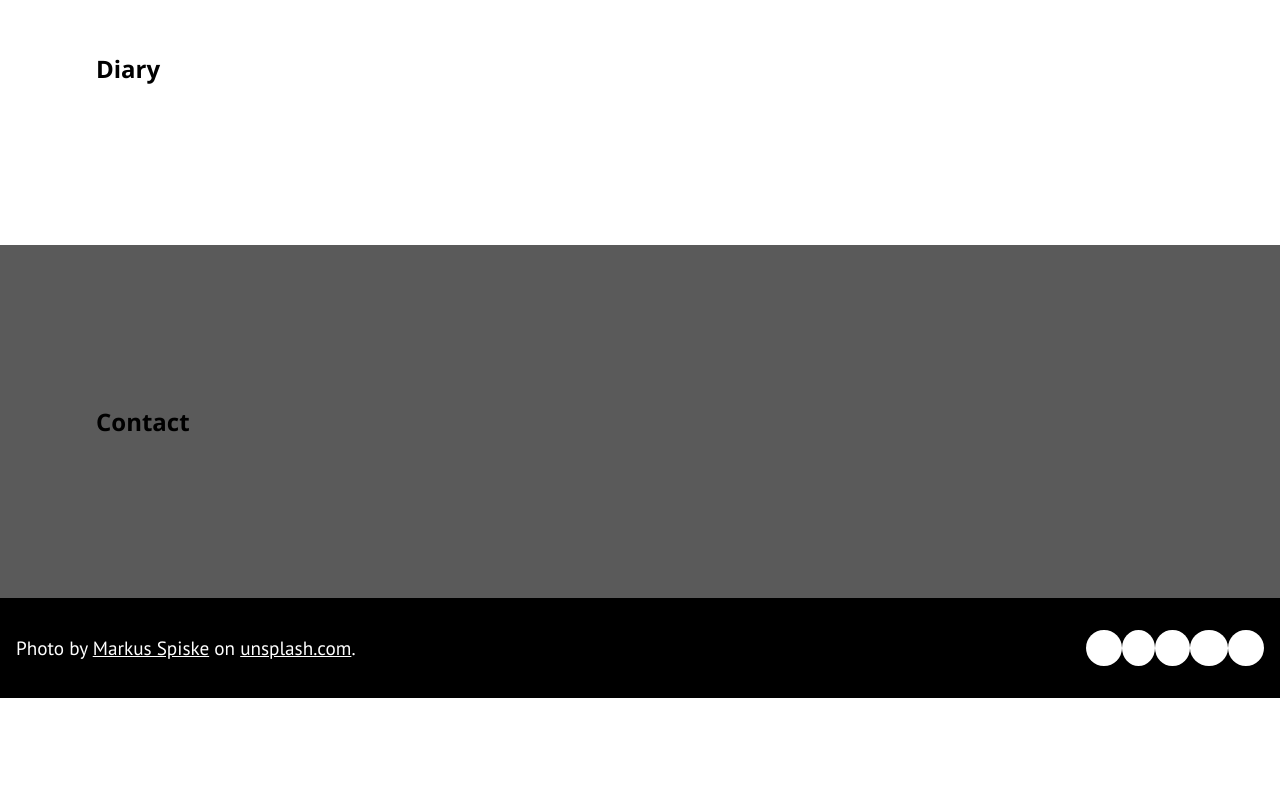
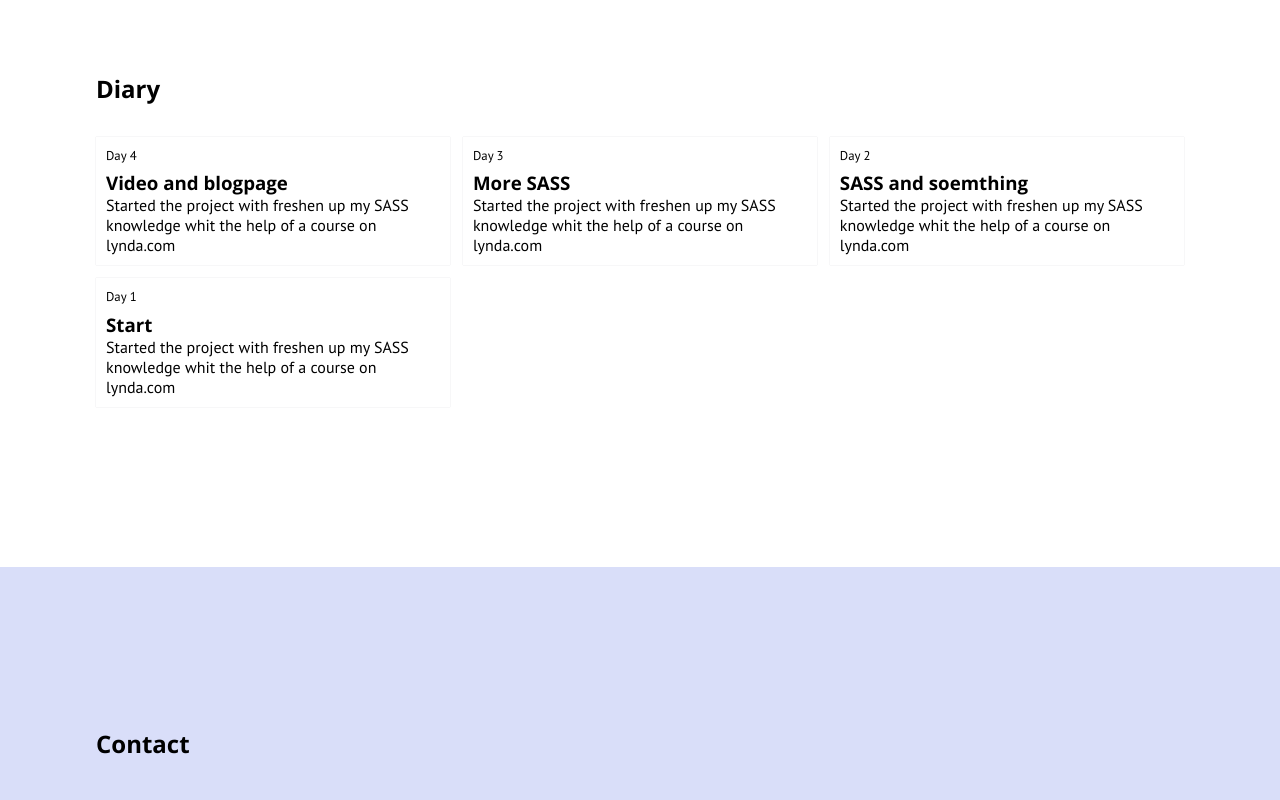
Before and after one commit to mhoumann87/sass_training, a website: page production/index.html in a window 1280 px wide. Shown: the part 1300-2100 px from the top of the page. Before the commit the page ends 1998 px from the top, so only its background shows below. Drawn offline with nearby package versions, Linux system fonts and the light colour scheme.

Commit message:
Add diary section with sass

```diff
--- a/development/sass/_base.scss
+++ b/development/sass/_base.scss
@@ -13,6 +13,10 @@ p {
   font-family: $font-body;
 }
 
+a:hover {
+  color: $hover-color;
+}
+
 .top-text {
   font-size: 6rem;
   font-weight: 300;
--- /dev/null
+++ b/development/sass/modules/_diary.scss
@@ -0,0 +1,26 @@
+.diary {
+  max-width: 60%;
+  margin: 2em auto;
+  & .diary__container {
+    display: flex;
+    flex-direction: column;
+    justify-content: space-between;
+    margin-bottom: 2rem;
+    padding: 10px;
+    box-shadow: 0 0 1px 0 rgba($font-color-base, 0.3);
+  }
+  & .day {
+    font-size: .8rem;
+    margin-bottom: 0.5em;
+  }
+  @supports (grid-area: auto) {
+    max-width: none;
+    margin: 2rem 0 0;
+    display: grid;
+    grid-template-columns: repeat(auto-fit, minmax(300px, 1fr));
+    grid-gap: .8em;
+    & .diary__container {
+      margin-bottom: 0;
+    }
+  }
+}
--- a/development/sass/modules/_footer.scss
+++ b/development/sass/modules/_footer.scss
@@ -1,12 +1,12 @@
 footer {
-  background-color: #000;
+  background-color: $background-dark;
   padding: 2em 1em;
   display: flex;
   justify-content: space-between;
   align-items: center;
   & a,
   & p {
-    color: #FFF;
+    color: $font-color-light;
     font-size: 1.2rem;
   }
   & .social-icons {
@@ -14,11 +14,13 @@ footer {
   }
   & i {
     padding: .3em;
-    background: #FFF;
+    background: $font-color-light;
+    color: $background-dark;
     font-size: 1.4rem;
     border-radius: 50%;
+    margin-left: 1rem;
   }
-  & i:not(:last-child) {
-    margin-right: 1rem;
+  & i:hover {
+    background: $hover-color;
   }
 }
--- a/development/sass/modules/_main.scss
+++ b/development/sass/modules/_main.scss
@@ -1,5 +1,5 @@
 main>section:nth-child(odd) {
-  background-color: rgb(90, 90, 90);
+  background-color: $font-color-light;
 }
 
 .container {
--- a/development/sass/modules/_nav.scss
+++ b/development/sass/modules/_nav.scss
@@ -1,5 +1,5 @@
 nav {
-  background-color: #000;
+  background-color: $background-dark;
   display: flex;
   padding: 0 1em;
   justify-content: space-between;
@@ -7,21 +7,19 @@ nav {
   & ul {
     display: flex;
     justify-content: center;
+    list-style: none;
     & li {
       padding: 1em 1.5em;
     }
   }
   & a {
-    color: white;
+    color: $font-color-light;
     font-size: 1.5rem;
     text-decoration: none;
     font-family: $font-body;
   }
-  & a:hover {
-    color: rgb(175, 175, 175);
-  }
   & p {
-    color: #fff;
+    color: $font-color-light;
     font-size: 1.5rem;
   }
 }
--- a/development/sass/styles.scss
+++ b/development/sass/styles.scss
@@ -5,3 +5,4 @@
 @import "./modules/nav";
 @import "./modules/main";
 @import "./modules/footer";
+@import "./modules/diary";
--- a/production/index.html
+++ b/production/index.html
@@ -33,7 +33,8 @@
     <main>
 
       <section id="about">
-        <div class="container">
+        <div class="container about">
+          <p class="days">94 days left</p>
           <h2>100 Days Of Code Project</h2>
           <p>This page is to document my progress in the 100 days of code project.</p>
           Code for minimum an hour a day
@@ -41,10 +42,38 @@
           Each day, reach out to at least two people on Twitter who are also doing the challenge
         </div>
       </section>
-      <section id="Diary">
+      <section id="diary">
+
         <div class="container">
+
           <h2>Diary</h2>
-        </div>
+
+          <div class="diary">
+
+            <article class="diary__container">
+              <p class="day">Day 4</p>
+              <h3>Video and blogpage</h3>
+              <p>Started the project with freshen up my SASS knowledge whit the help of a course on lynda.com</p>
+            </article>
+
+            <article class="diary__container">
+              <p class="day">Day 3</p>
+              <h3>More SASS</h3>
+              <p>Started the project with freshen up my SASS knowledge whit the help of a course on lynda.com</p>
+            </article>
+
+            <article class="diary__container">
+              <p class="day">Day 2</p>
+              <h3>SASS and soemthing</h3>
+              <p>Started the project with freshen up my SASS knowledge whit the help of a course on lynda.com</p>
+            </article>
+
+            <article class="diary__container">
+              <p class="day">Day 1</p>
+              <h3>Start</h3>
+              <p>Started the project with freshen up my SASS knowledge whit the help of a course on lynda.com</p>
+            </article>
+          </div>
       </section>
       <section id="contact">
         <div class="container">
```
Also changed, not shown: production/css/styles.css.
